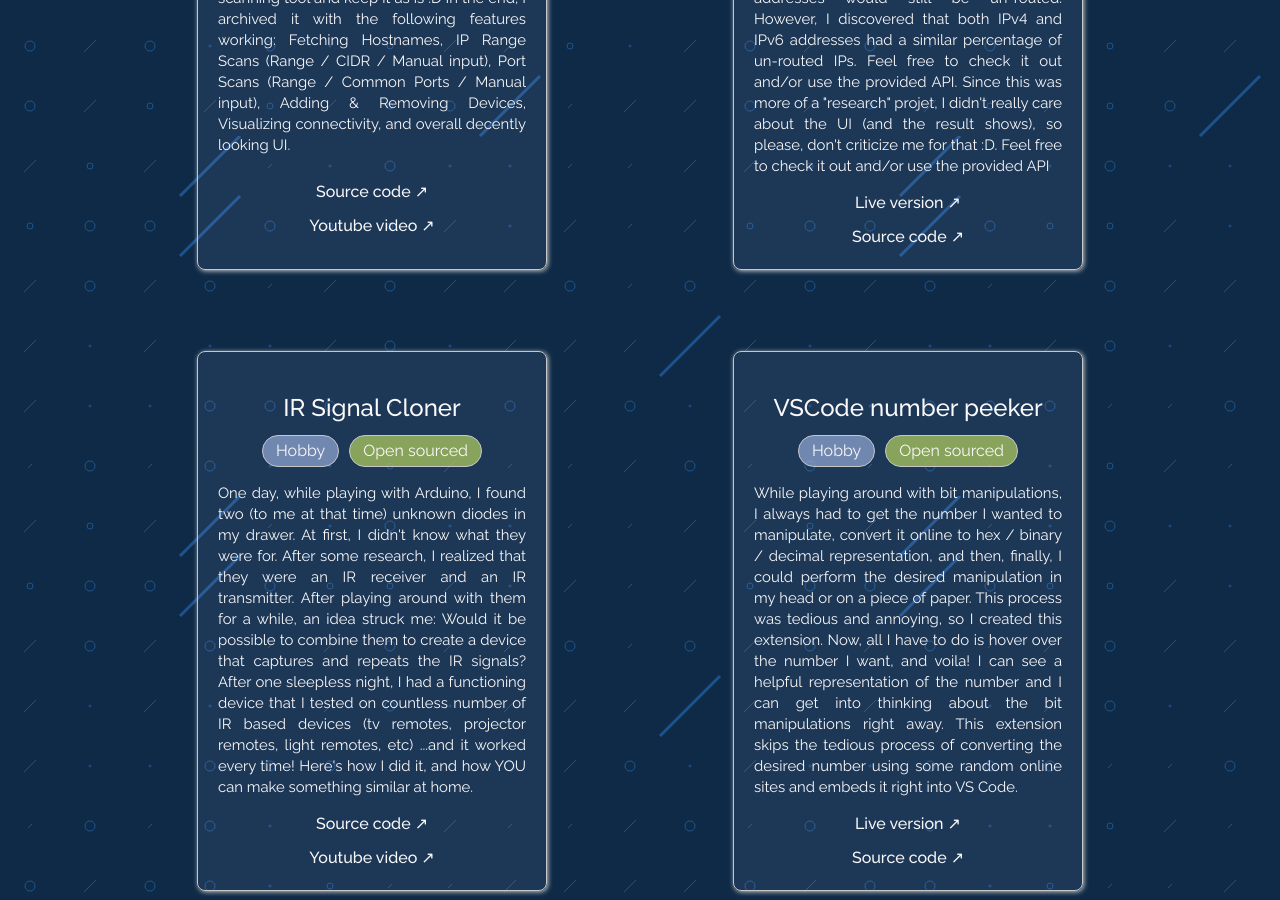
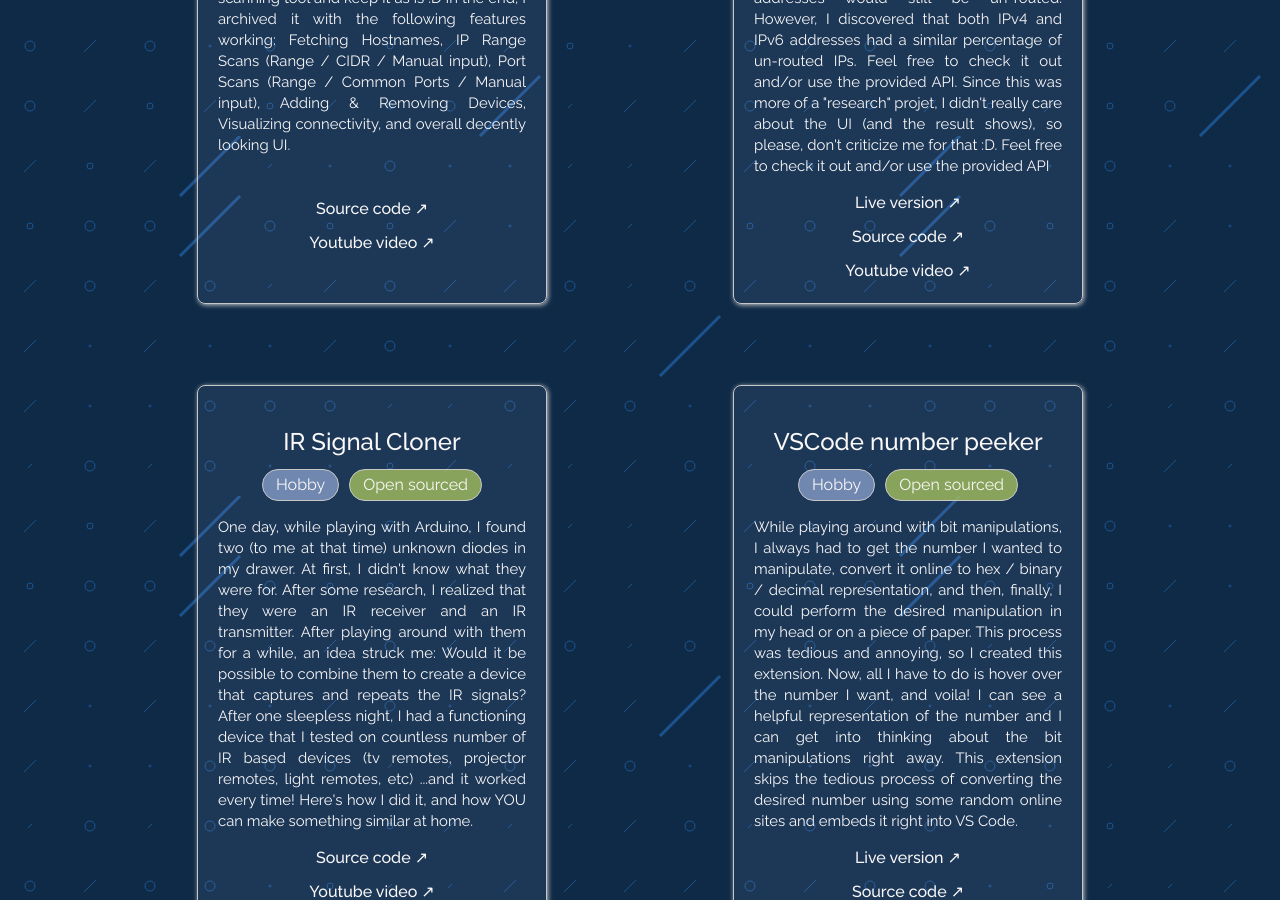
Before and after one commit to TDiblik/tomasdiblik.cz, a Jekyll site: the page built from src/pages/projects.html, in a window 1280 px wide and 900 px high, scrolled down 3824 px. Built offline with Jekyll 4.4.1, drawn with Linux system fonts in a browser that asks for light colours.

Commit message:
[Feature] Link youtube video to IP Atlas

```diff
--- a/src/pages/projects.html
+++ b/src/pages/projects.html
@@ -260,6 +260,7 @@
 
      source_code_link = "https://github.com/TDiblik/ip-atlas"
      live_version_link = "https://ip-atlas.tomasdiblik.cz/"
+     youtube_video_link = "https://youtu.be/cB_K5goXOBM"
 
      description = "
       While browsing the internet one day, I came across iptoasn.com. This prompted two questions in my mind:
```
